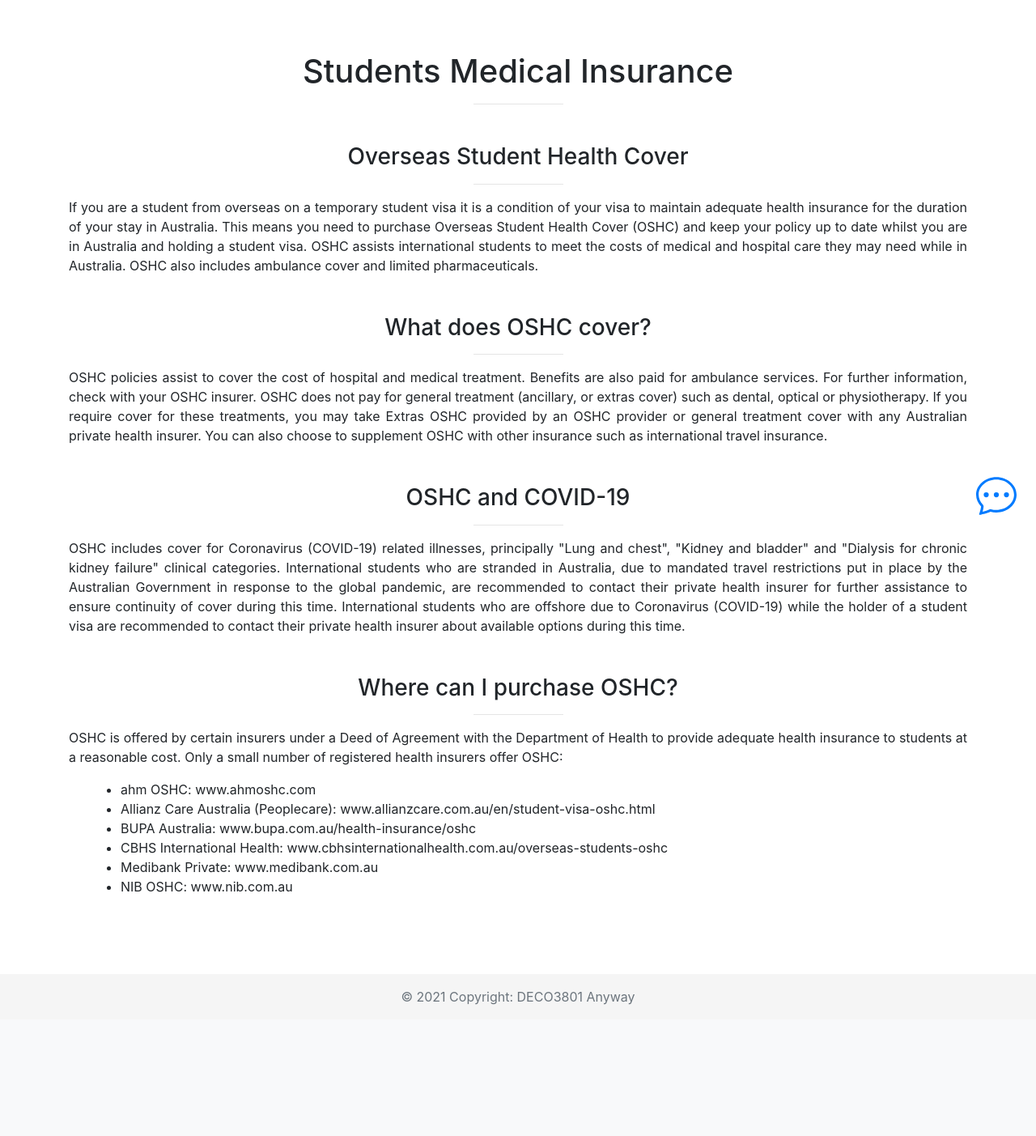
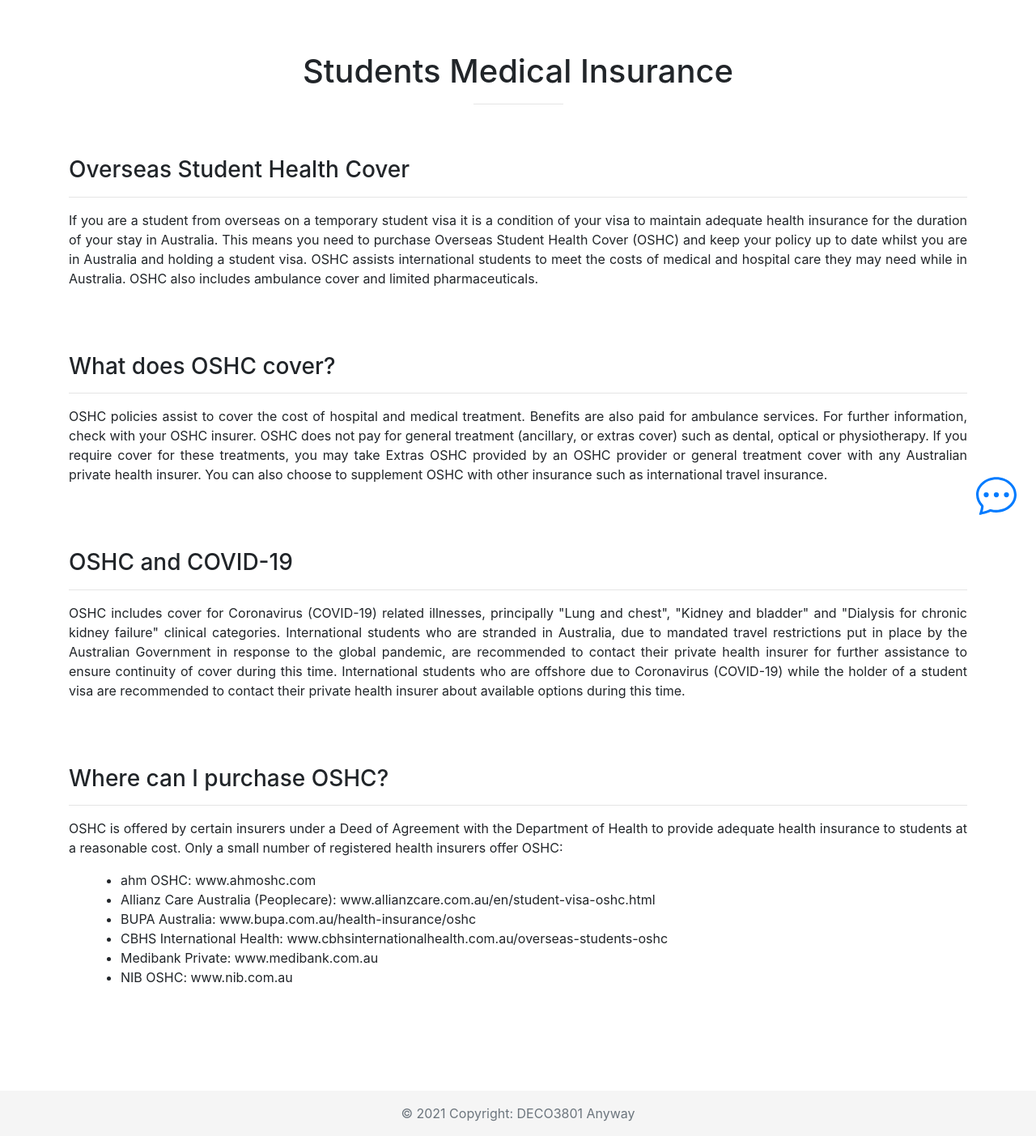
Before and after one commit to hacker0limbo/deco3801-anyway, a CodeIgniter app: page /CI/insurance/student in a window 1280 px wide. Shown: the part 140-1543 px from the top of the page at 81% size. Before the commit the page ends 1381 px from the top, so only its background shows below. Run offline with CodeIgniter, Linux system fonts and the light colour scheme; some libraries are stand-ins or nearby versions.

Commit message:
Medical Insurance三个页面修改 1.小标题左对齐 2.文本间距

```diff
--- a/CI/application/views/studentInsurance.php
+++ b/CI/application/views/studentInsurance.php
@@ -8,31 +8,31 @@
 </div>
 
 
-<div class="container my-5 text-center">
-  <h1><?php echo $students.' '; echo $medicalInsurance?> </h1>
+<div class="container my-5">
+  <h1 style="text-align: center"><?php echo $students.' '; echo $medicalInsurance?> </h1>
   <hr class="my-3" style="margin: auto; width: 10%;">
 
-  <div style="margin-top: 3em; margin-bottom: 3em;" >
+  <div style="margin-top: 4em; margin-bottom: 5em;" >
     <h3><?php echo $OSHC?></h3>
-    <hr class="my-3" style="margin: auto; width: 10%;">
+    <hr class="my-3" style="margin: auto;">
     <p class="text-justify"><?php echo $OSHC_des ?></p>
   </div>
 
-  <div style="margin-top: 3em; margin-bottom: 3em;" >
+  <div style="margin-top: 1em; margin-bottom: 5em;" >
     <h3><?php echo $coverage?></h3>
-    <hr class="my-3" style="margin: auto; width: 10%;">
+    <hr class="my-3" style="margin: auto;">
     <p class="text-justify"><?php echo $coverage_des ?></p>
   </div>
 
-  <div style="margin-top: 3em; margin-bottom: 3em;" >
+  <div style="margin-top: 1em; margin-bottom: 5em;" >
     <h3><?php echo $covid?></h3>
-    <hr class="my-3" style="margin: auto; width: 10%;">
+    <hr class="my-3" style="margin: auto;">
     <p class="text-justify"><?php echo $covid_des ?></p>
   </div>
 
-  <div style="margin-top: 3em; margin-bottom: 3em;" >
+  <div style="margin-top: 1em; margin-bottom: 5em;" >
     <h3><?php echo $purchase?></h3>
-    <hr class="my-3" style="margin: auto; width: 10%;">
+    <hr class="my-3" style="margin: auto;">
     <p class="text-justify"><?php echo $purchase_des ?></p>
     <ul style="text-align: left; padding-left: 4em;">
       <li ><?php echo $purchase_i1 ?></li>
```
Also changed, not shown: CI/application/views/citizenInsurance.php (+4 -4 lines), CI/application/views/visitorInsurance.php (+8 -8 lines).
